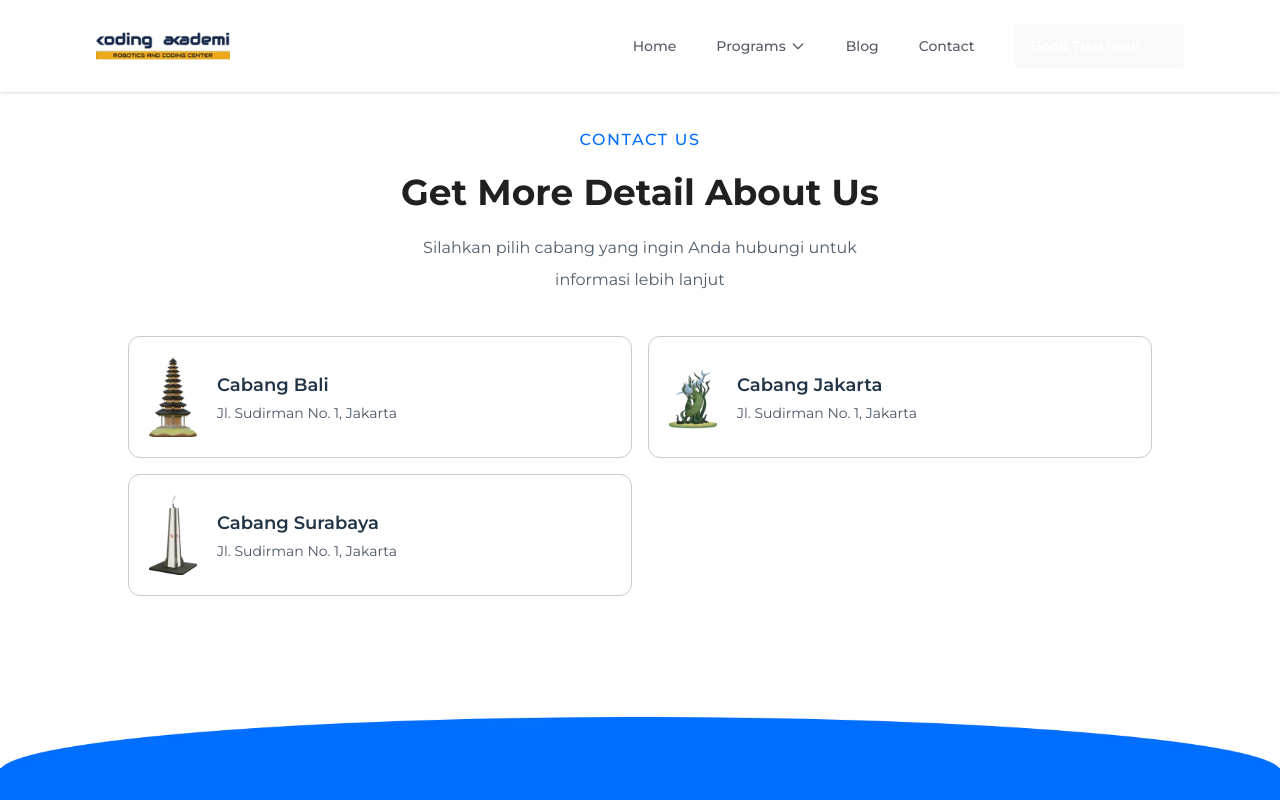
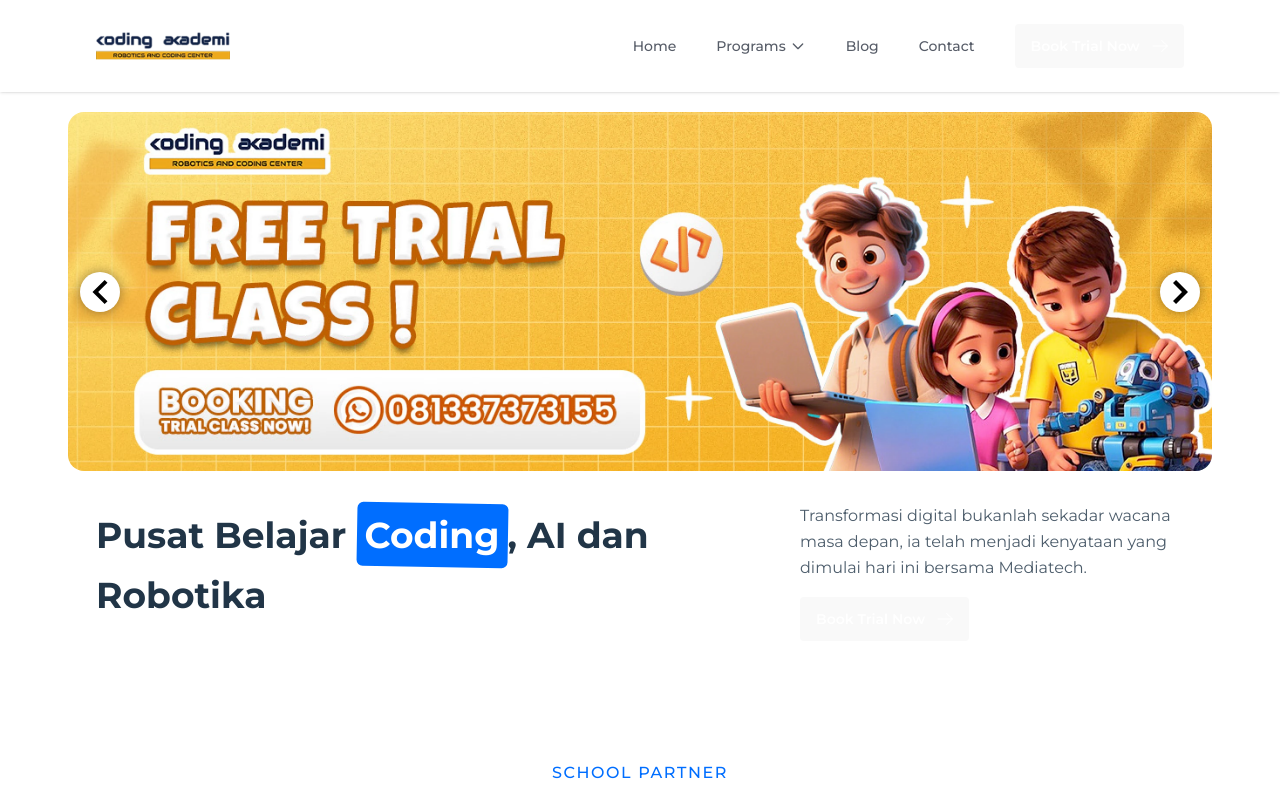
Before and after one commit to GungWira/kodingakademi_lp, a React (Vite) app: page / in a window 1280 px wide. Shown: the top 800 px of the page. Built offline with nearby package versions, Linux system fonts and the light colour scheme.

Commit message:
finish static design for lp

```diff
--- a/src/App.tsx
+++ b/src/App.tsx
@@ -1,12 +1,12 @@
 import "./App.css";
-import Contacts from "./pages/Contacts";
+// import Contacts from "./pages/Contacts";
 // import CourseDetail from "./pages/CourseDetail";
-// import Homepage from "./pages/Homepage";
+import Homepage from "./pages/Homepage";
 
 function App() {
   return (
     <>
-      <Contacts />
+      <Homepage />
     </>
   );
 }
--- a/src/components/homepage/Slider-v2.tsx
+++ b/src/components/homepage/Slider-v2.tsx
@@ -23,7 +23,7 @@ export default function Sliderv2() {
 
   const properties = {
     duration: 5000,
-    autoplay: false,
+    autoplay: true,
     transitionDuration: 500,
     arrows: true,
     infinite: true,
@@ -41,7 +41,7 @@ export default function Sliderv2() {
 
   return (
     <div className="w-full flex justify-center items-center ">
-      <div className="w-full mt-24 md:mt-28 max-w-7xl">
+      <div className="w-full mt-24 md:mt-28 max-w-6xl">
         <Slide {...properties}>
           {slideImages.map((slideImage, index) => (
             <div key={index} className="w-full overflow-hidden px-1">
```
